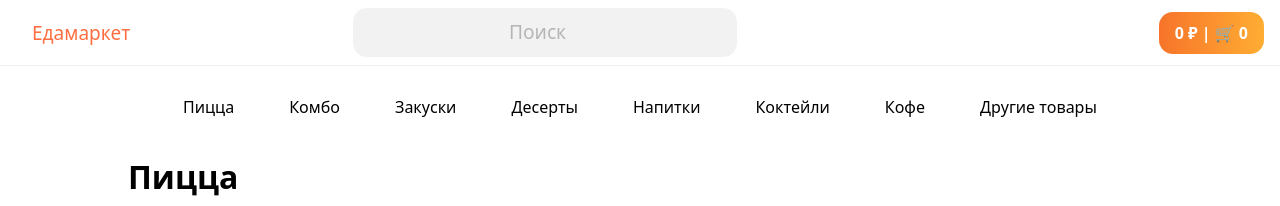
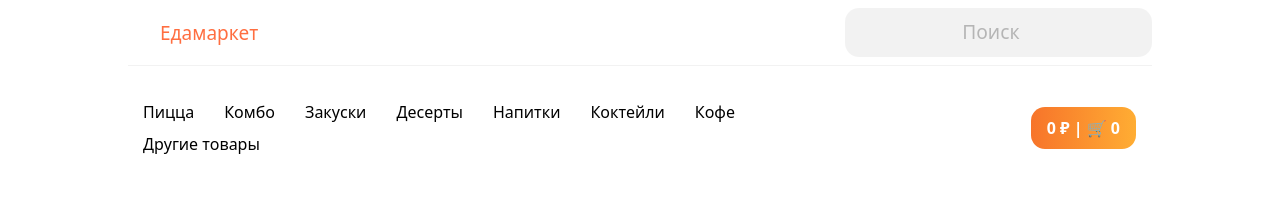
Before and after one commit to kjuliana/re-pizza, a Next.js app: page / in a window 1280 px wide. Shown: the top 206 px of the page. Built offline with nearby package versions, Linux system fonts and the light colour scheme.

Commit message:
menu category + basket, loader

```diff
--- a/components/CategoryMenu/CategoryMenu.module.css
+++ b/components/CategoryMenu/CategoryMenu.module.css
@@ -1,6 +1,6 @@
 .root {
     display: flex;
-    justify-content: space-evenly;
+    justify-content: space-between;
     align-items: center;
     padding: 10px 0;
     position: sticky;
@@ -10,11 +10,19 @@
     backdrop-filter: blur(4px);
 }
 
+.menu {
+    display: flex;
+    align-items: center;
+    flex-grow: 1;
+    flex-wrap: wrap;
+}
+
 .option {
     cursor: pointer;
     font-weight: 500;
     text-decoration: none;
     color: black;
+    padding: 5px 15px;
 }
 
 .option:hover {
@@ -23,4 +31,5 @@
 
 .disabled {
     color: var(--font-mute-color);
+    padding: 0 15px;
 }
--- a/components/CategoryMenu/CategoryMenu.tsx
+++ b/components/CategoryMenu/CategoryMenu.tsx
@@ -1,6 +1,7 @@
 import React from 'react';
 import styles from "./CategoryMenu.module.css";
 import {MenuCategory, ProductsByCategory} from "../../models/models";
+import ToBasketButton from "../ToBasketButton/ToBasketButton";
 
 interface CategoryMenuProps {
     categories: MenuCategory[],
@@ -9,14 +10,17 @@ interface CategoryMenuProps {
 
 const CategoryMenu = ({categories, productsByCategoryId}: CategoryMenuProps) => {
     return (
-        <div className={styles.root} >
-            {categories.map((category) => {
-                return productsByCategoryId[category.id]?.length
-                    ? <a href={'#'+category.analyticsName} key={category.id} className={styles.option}>{category.name}</a>
-                    : <span key={category.id} className={styles.disabled}>{category.name}</span>
-            })}
-        </div>
+            <div className={styles.root}>
+                <div className={styles.menu}>
+                    {categories.map((category) => {
+                        return productsByCategoryId[category.id]?.length
+                            ? <a href={'#' + category.analyticsName} key={category.id}
+                                 className={styles.option}>{category.name}</a>
+                            : <span key={category.id} className={styles.disabled}>{category.name}</span>
+                    })}
+                </div>
+                <ToBasketButton/>
+            </div>
     );
-};
-
+}
 export default CategoryMenu;
--- a/components/Header/Header.module.css
+++ b/components/Header/Header.module.css
@@ -4,6 +4,8 @@
     align-items: center;
     height: 65px;
     border-bottom: 1px solid var(--shadow-color);
+    width: 80%;
+    margin: auto;
 }
 
 .logo {
@@ -21,9 +23,3 @@
     font-size: 16px;
     margin: 0 1rem ;
 }
-
-.basketWrapper {
-    width: 25%;
-    display: flex;
-    justify-content: end;
-}
--- a/components/Header/Header.tsx
+++ b/components/Header/Header.tsx
@@ -2,25 +2,12 @@ import React from 'react';
 import styles from './Header.module.css';
 import Search from "../Search/Search";
 import Link from "next/link";
-import {useBasketTotalCost} from "../../hooks/useBasketTotalCost";
-import {useBasketItemCount} from "../../hooks/useBasketItemCount";
-import Button from "../UI/Button/Button";
 
 const Header = () => {
-    const basketItemCount = useBasketItemCount();
-    const basketTotalCost = useBasketTotalCost();
-
     return (
         <div className={styles.root}>
             <Link href="/" className={styles.logo}>Едамаркет</Link>
             <Search/>
-            <div className={styles.basketWrapper}>
-                <Link href="/basket" className={styles.link}>
-                    <Button tag='div'>
-                        {basketTotalCost} ₽ | 🛒 {+basketItemCount}
-                    </Button>
-                </Link>
-            </div>
         </div>
     );
 };
--- a/components/Search/Search.module.css
+++ b/components/Search/Search.module.css
@@ -3,7 +3,6 @@
     border-radius: 14px;
     padding: 5px;
     width: 30%;
-    margin: auto;
     height: 75%;
     border: none;
     font-weight: 300;
--- /dev/null
+++ b/components/ToBasketButton/ToBasketButton.module.css
@@ -0,0 +1,13 @@
+.root {
+    width: 25%;
+    display: flex;
+    justify-content: end;
+}
+
+.link {
+    text-decoration: none;
+    color: var(--main-color);
+    font-weight: 500;
+    font-size: 16px;
+    margin: 0 1rem ;
+}
--- /dev/null
+++ b/components/ToBasketButton/ToBasketButton.tsx
@@ -0,0 +1,23 @@
+import React from 'react';
+import styles from "./ToBasketButton.module.css";
+import Link from "next/link";
+import Button from "../UI/Button/Button";
+import {useBasketItemCount} from "../../hooks/useBasketItemCount";
+import {useBasketTotalCost} from "../../hooks/useBasketTotalCost";
+
+const ToBasketButton = () => {
+    const basketItemCount = useBasketItemCount();
+    const basketTotalCost = useBasketTotalCost();
+
+    return (
+        <div className={styles.root}>
+            <Link href="/basket" className={styles.link}>
+                <Button tag='div'>
+                    {basketTotalCost}&nbsp;₽&nbsp;|&nbsp;🛒&nbsp;{+basketItemCount}
+                </Button>
+            </Link>
+        </div>
+    );
+};
+
+export default ToBasketButton;
--- a/components/UI/Loader/Loader.module.css
+++ b/components/UI/Loader/Loader.module.css
@@ -0,0 +1,16 @@
+.root{
+    width:0;
+    height: 0;
+    border:30px solid var(--loader-mute-color);
+    border-top-color: var(--loader-main-color);
+    box-shadow: 0 0 0 1px var(--loader-mute-color);
+    border-radius: 100%;
+    animation:borderloader infinite 0.8s linear;
+}
+
+@keyframes root{
+    0%{border-color:var(--loader-mute-color); border-top-color: var(--loader-main-color); }
+    25%{border-color:var(--loader-mute-color); border-right-color: var(--loader-main-color); }
+    50%{border-color:var(--loader-mute-color); border-bottom-color: var(--loader-main-color); }
+    75%{border-color:var(--loader-mute-color); border-left-color:var(--loader-main-color); }
+}
--- a/components/UI/Loader/Loader.tsx
+++ b/components/UI/Loader/Loader.tsx
@@ -1,10 +1,9 @@
 import React from 'react';
+import styles from "./Loader.module.css";
 
 const Loader = () => {
     return (
-        <div>
-            Загрузка
-        </div>
+        <div className={styles.root}></div>
     );
 };
 
--- a/pages/index.tsx
+++ b/pages/index.tsx
@@ -6,7 +6,6 @@ import {useCategories} from "../hooks/useCategories";
 import {useProducts} from "../hooks/useProducts";
 import {useAppSelector} from "../hooks/redux";
 import {filter, groupByCategoryId} from "../models/product/utils";
-
 
 const Index = () => {
     const categories = useCategories();
--- a/style/globalStyle.css
+++ b/style/globalStyle.css
@@ -17,4 +17,6 @@ body {
     --shadow-color: rgba(0, 0, 0, 0.05);
     --font-mute-color: rgba(0, 0, 0, 0.25);
     --font-main-color: rgba(0, 0, 0, 0.5);
+    --loader-main-color: rgb(255 90 0 / 49%);
+    --loader-mute-color: rgb(255 153 0 / 26%);
 }
```
